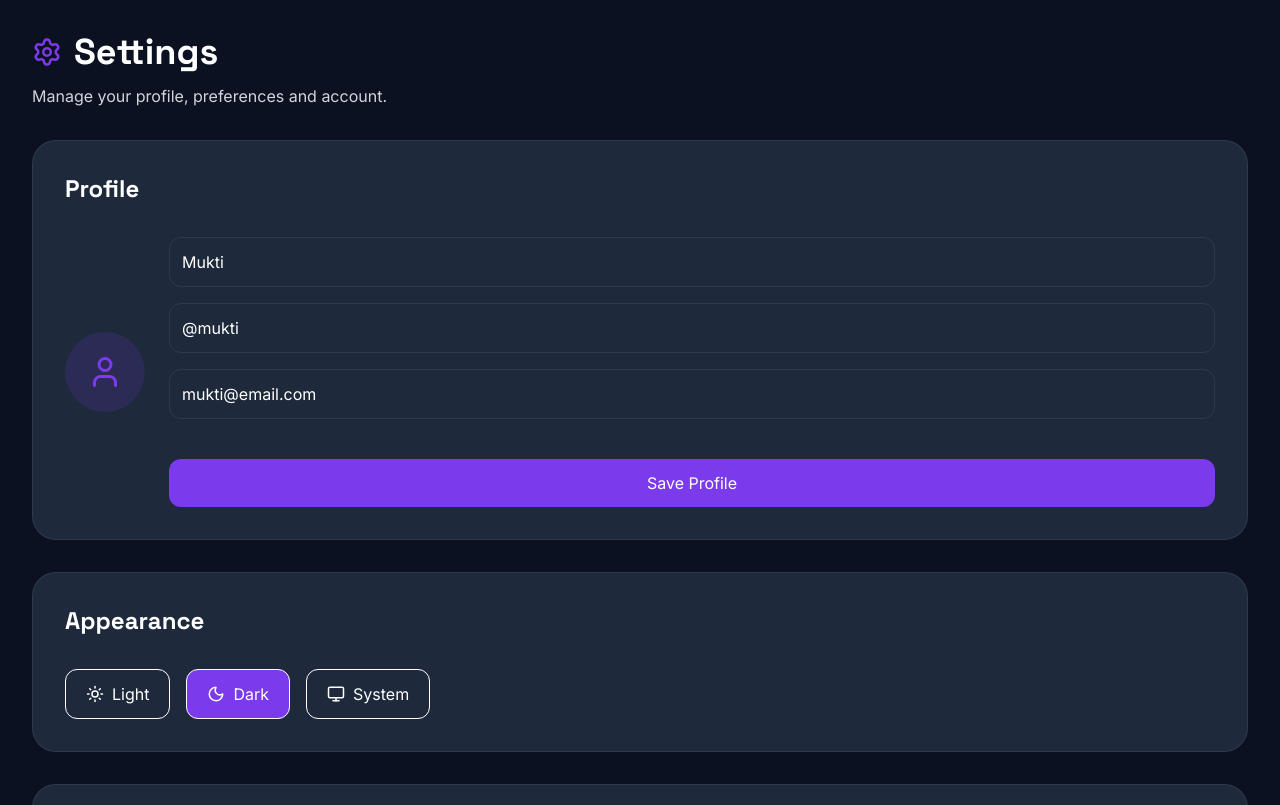
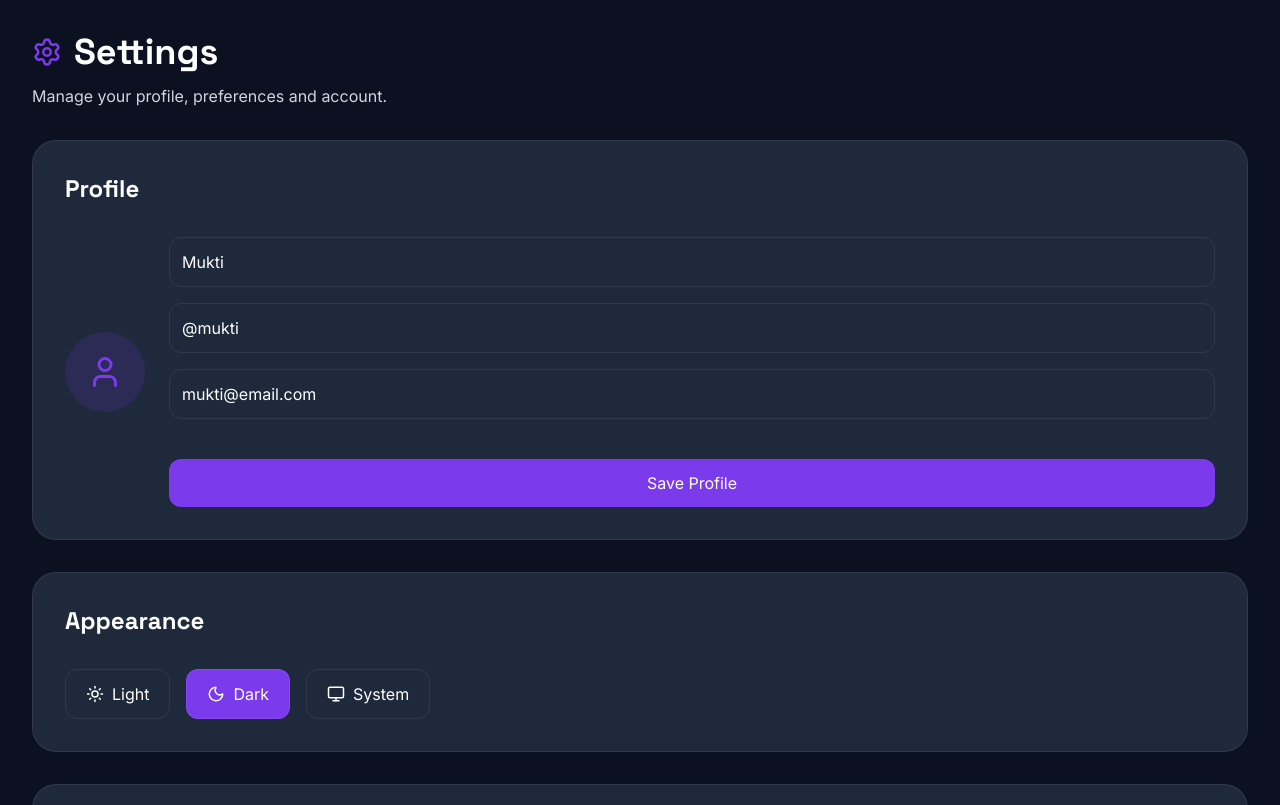
Before and after one commit to muktig2703-dot/MindDocs, a React app in the folder frontend/: page /settings in a window 1280 px wide. Shown: the top 805 px of the page. Built offline with nearby package versions, Linux system fonts and the light colour scheme; the HTML template or start-up script is replaced by a standard one.

Commit message:
Complete settings functionality and resolve chat session management

```diff
--- a/frontend/src/context/ChatContext.jsx
+++ b/frontend/src/context/ChatContext.jsx
@@ -128,6 +128,11 @@ const getSession = (id) =>
     setCurrentSessionId(null);
   };
 
+  const resetChats = () => {
+  setSessions([]);
+  setCurrentSessionId(null);
+};
+
   const value = useMemo(
     () => ({
       sessions,
@@ -144,6 +149,7 @@ selectSession,
 deleteSession,
 clearSessions,
 getSession,
+resetChats,
     }),
     [
       sessions,
--- a/frontend/src/context/DocumentContext.jsx
+++ b/frontend/src/context/DocumentContext.jsx
@@ -1,10 +1,27 @@
-import { createContext, useContext, useState } from "react";
+import { createContext, useContext, useState, useEffect } from "react";
 
 const DocumentContext = createContext();
 
 export function DocumentProvider({ children }) {
   const [documents, setDocuments] = useState([]);
   const [selectedQuestion, setSelectedQuestion] = useState("");
+  const [profile, setProfile] = useState(() => {
+    const saved = localStorage.getItem("minddocs-profile");
+    return saved
+    ? JSON.parse(saved)
+    : {
+        name: "Mukti",
+        username: "@mukti",
+        email: "mukti@email.com",
+      };
+});
+
+  useEffect(() => {
+  localStorage.setItem(
+    "minddocs-profile",
+    JSON.stringify(profile)
+  );
+}, [profile]);
 
   const togglePin = (filename) => {
   setDocuments((prev) =>
@@ -19,14 +36,32 @@ export function DocumentProvider({ children }) {
   );
 };
 
+  const resetAppData = () => {
+  setDocuments([]);
+  setSelectedQuestion("");
+  setProfile({
+    name: "Mukti",
+    username: "@mukti",
+    email: "mukti@email.com",
+  });
+
+  localStorage.removeItem("minddocs-profile");
+};
   return (
     <DocumentContext.Provider
       value={{
         documents,
         setDocuments,
-        togglePin,
+
         selectedQuestion,
         setSelectedQuestion,
+
+        togglePin,
+
+        profile,
+        setProfile,
+
+        resetAppData,
       }}
     >
       {children}
--- a/frontend/src/pages/Settings/components/Accountcard.jsx
+++ b/frontend/src/pages/Settings/components/Accountcard.jsx
@@ -1,4 +1,40 @@
+import { useNavigate } from "react-router-dom";
+import toast from "react-hot-toast";
+
+import { useDocuments } from "../../../context/DocumentContext";
+import { useChat } from "../../../context/ChatContext";
+
 function AccountCard() {
+  const navigate = useNavigate();
+
+  const { resetAppData } = useDocuments();
+  const { resetChats } = useChat();
+
+  const logout = () => {
+    if (!window.confirm("Logout from MindDocs?")) return;
+
+    toast.success("Logged out.");
+
+    navigate("/login");
+  };
+
+  const deleteAccount = () => {
+    const confirmed = window.confirm(
+      "This will permanently remove all local data. Continue?"
+    );
+
+    if (!confirmed) return;
+
+    resetChats();
+    resetAppData();
+
+    localStorage.clear();
+
+    toast.success("Account deleted.");
+
+    navigate("/login");
+  };
+
   return (
     <div
       className="rounded-3xl border p-8"
@@ -17,11 +53,15 @@ function AccountCard() {
       </h2>
 
       <div className="mt-8 flex flex-wrap gap-4">
-        <button className="rounded-xl border px-5 py-3">
+        <button
+          onClick={logout}
+          className="rounded-xl border px-5 py-3"
+        >
           Logout
         </button>
 
         <button
+          onClick={deleteAccount}
           className="rounded-xl px-5 py-3"
           style={{
             background: "#dc2626",
--- a/frontend/src/pages/Settings/components/AppearanceCard.jsx
+++ b/frontend/src/pages/Settings/components/AppearanceCard.jsx
@@ -1,7 +1,34 @@
 import { Monitor, Moon, Sun } from "lucide-react";
 import { useTheme } from "../../../context/ThemeContext";
+import toast from "react-hot-toast";
+
 function AppearanceCard() {
-  const { theme, setTheme } = useTheme();
+  const {
+    theme,
+    setTheme,
+  } = useTheme();
+
+  const changeTheme = (newTheme) => {
+    setTheme(newTheme);
+    toast.success(
+      `${newTheme.charAt(0).toUpperCase() + newTheme.slice(1)} theme enabled`
+    );
+  };
+
+  const buttonStyle = (value) => ({
+    background:
+      theme === value
+        ? "var(--primary)"
+        : "transparent",
+
+    color:
+      theme === value
+        ? "#fff"
+        : "var(--text-primary)",
+
+    borderColor: "var(--border)",
+  });
+
   return (
     <div
       className="rounded-3xl border p-8"
@@ -20,59 +47,34 @@ function AppearanceCard() {
       </h2>
 
       <div className="mt-8 flex flex-wrap gap-4">
+
         <button
-  onClick={() => setTheme("light")}
-  className="rounded-xl border px-5 py-3 flex items-center gap-2"
-  style={{
-    background:
-      theme === "light"
-        ? "var(--primary)"
-        : "transparent",
-    color:
-      theme === "light"
-        ? "#fff"
-        : "var(--text-primary)",
-  }}
+          onClick={() => changeTheme("light")}
+          className="rounded-xl border px-5 py-3 flex items-center gap-2 transition-all"
+          style={buttonStyle("light")}
         >
           <Sun size={18} />
           Light
         </button>
 
         <button
-  onClick={() => setTheme("dark")}
-  className="rounded-xl border px-5 py-3 flex items-center gap-2"
-  style={{
-    background:
-      theme === "dark"
-        ? "var(--primary)"
-        : "transparent",
-    color:
-      theme === "dark"
-        ? "#fff"
-        : "var(--text-primary)",
-  }}
+          onClick={() => changeTheme("dark")}
+          className="rounded-xl border px-5 py-3 flex items-center gap-2 transition-all"
+          style={buttonStyle("dark")}
         >
           <Moon size={18} />
           Dark
         </button>
 
         <button
-  onClick={() => setTheme("system")}
-  className="rounded-xl border px-5 py-3 flex items-center gap-2"
-  style={{
-    background:
-      theme === "system"
-        ? "var(--primary)"
-        : "transparent",
-    color:
-      theme === "system"
-        ? "#fff"
-        : "var(--text-primary)",
-  }}
+          onClick={() => changeTheme("system")}
+          className="rounded-xl border px-5 py-3 flex items-center gap-2 transition-all"
+          style={buttonStyle("system")}
         >
           <Monitor size={18} />
           System
         </button>
+
       </div>
     </div>
   );
--- a/frontend/src/pages/Settings/components/ProfileCard.jsx
+++ b/frontend/src/pages/Settings/components/ProfileCard.jsx
@@ -1,26 +1,11 @@
 import { User } from "lucide-react";
-import { useEffect, useState } from "react";
+import { useDocuments } from "../../../context/DocumentContext";
 import toast from "react-hot-toast";
 function ProfileCard() {
-  const [profile, setProfile] = useState({
-  name: "",
-  username: "",
-  email: "",
-});
-
-useEffect(() => {
-  const saved = localStorage.getItem("minddocs-profile");
-
-  if (saved) {
-    setProfile(JSON.parse(saved));
-  } else {
-    setProfile({
-      name: "Mukti",
-      username: "@mukti",
-      email: "mukti@email.com",
-    });
-  }
-}, []);
+  const {
+  profile,
+  setProfile,
+} = useDocuments();
 
 const handleChange = (field, value) => {
   setProfile((prev) => ({
@@ -30,12 +15,7 @@ const handleChange = (field, value) => {
 };
 
 const saveProfile = () => {
-  localStorage.setItem(
-    "minddocs-profile",
-    JSON.stringify(profile)
-  );
-
-  toast.success("Profile updated.");
+  toast.success("Profile updated successfully.");
 };
   return (
     <div
@@ -110,7 +90,19 @@ onChange={(e) =>
           />
           <button
   onClick={saveProfile}
-  className="mt-6 rounded-xl px-5 py-3"
+  disabled={
+    !profile.name.trim() ||
+    !profile.username.trim() ||
+    !profile.email.trim()
+  }
+  className="
+mt-6
+rounded-xl
+px-5
+py-3
+disabled:opacity-50
+disabled:cursor-not-allowed
+"
   style={{
     background: "var(--primary)",
     color: "#fff",
```
Also changed, not shown: 2 other files (tests, documents, lock files or other folders). Lines whose indentation alone changed are shown as unchanged.
